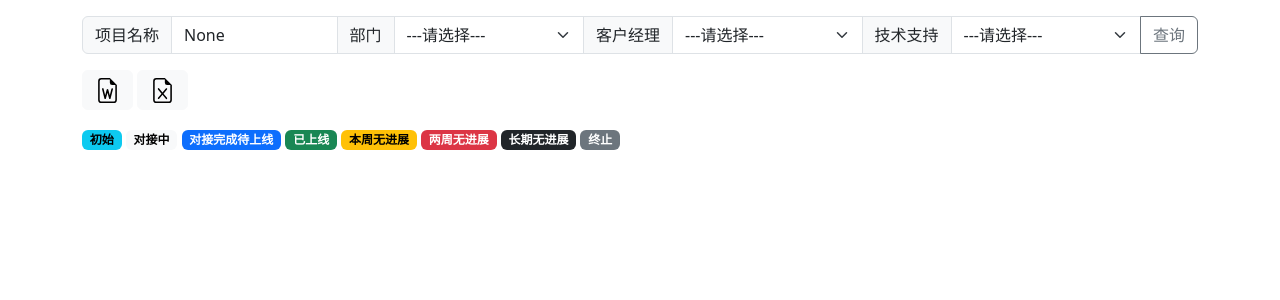
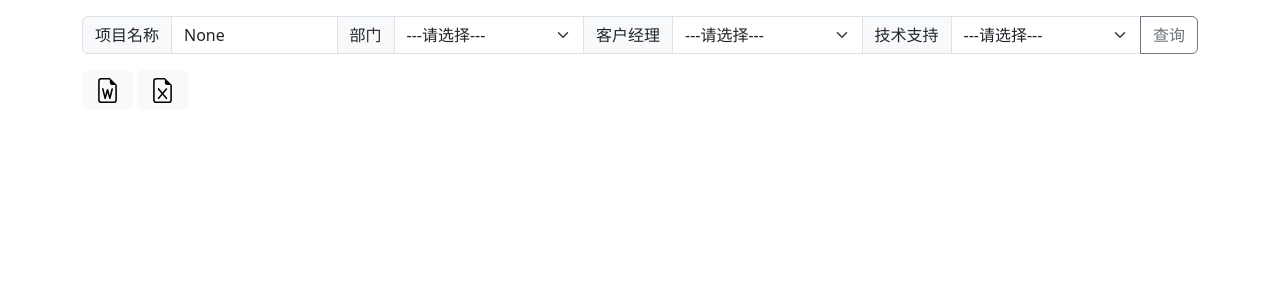
Before and after one commit to stardust1900/Project-Tracking, a Flask app: page /query in a window 1280 px wide. Shown: the part 57-357 px from the top of the page. Run offline with Flask 3, Linux system fonts and the light colour scheme; data that the repository does not hold is empty; parts of the project's set-up code (start-up, migrations or seed data) failed here and were passed over; some libraries are stand-ins or nearby versions.

Commit message:
修改配置

```diff
--- a/config.py
+++ /dev/null
@@ -1,5 +0,0 @@
-DROP_TABLES=False
-# DROP_TABLES=True
-SECRET_KEY='cc1783748e016f96575f9f0cf1005a5b7d05851cec00fe2f65c43212a8e9b231'
-
-DATABASE_URI=''
--- a/templates/main.html
+++ b/templates/main.html
@@ -49,27 +49,25 @@
         </svg>
     </a>
 </div>
-<dev class="mb-3">
-    <span class="badge text-bg-info">初始</span>
-    <span class="badge text-bg-light">对接中</span>
-    <span class="badge text-bg-primary">对接完成待上线</span>
-    <span class="badge text-bg-success">已上线</span>
-    <span class="badge text-bg-warning">本周无进展</span>
-    <span class="badge text-bg-danger">两周无进展</span>
-    <span class="badge text-bg-dark">长期无进展</span>
-    <span class="badge text-bg-secondary">终止</span>
-</dev>
 {% for product in products %}
 <div class="card mb-3">
     <h3 class="card-header"> {{product.name}} <a href="/addProject?productId={{product.id}}" class="btn btn-primary">新增项目</a></h3>
     <div class="card-body">
         {% for project in projects %}
         {% if project.product.id == product.id or project.product.parent_id == product.id%}
-        <div class="p-3 mb-2 {% if project.state==0 %} bg-info text-dark{% endif %} {% if project.state==1 %} bg-light text-dark{% endif %} {% if project.state==2 %} bg-primary text-white{% endif %} {% if project.state==3 %} bg-success text-white{% endif %} {% if project.state==4 %} bg-warning text-dark{% endif %} {% if project.state==5 %} bg-danger text-white{% endif %} {% if project.state==6 %} bg-dark text-white{% endif %} {% if project.state==7 %} bg-secondary text-white{% endif %}">
+        <div>
             【{{project.product.name}}】{{project.merchant_name}} （{{project.dept.name}} {{project.manager.name}} {{project.input_date}}）
             {% for supporter in project.supporters %}
             @{{supporter.name}}
             {% endfor %}
+            {% if project.state==0 %}<span class="badge text-bg-light">初始</span>{% endif %}
+            {% if project.state==1 %}<span class="badge text-bg-info">对接中</span>{% endif %}
+            {% if project.state==2 %}<span class="badge text-bg-primary">对接完成待上线</span>{% endif %}
+            {% if project.state==3 %}<span class="badge text-bg-success">已上线</span>{% endif %}
+            {% if project.state==4 %}<span class="badge text-bg-warning">本周无进展</span>{% endif %}
+            {% if project.state==5 %}<span class="badge text-bg-danger">两周无进展</span>{% endif %}
+            {% if project.state==6 %}<span class="badge text-bg-dark">长期无进展</span>{% endif %}
+            {% if project.state==7 %}<span class="badge text-bg-secondary">终止</span>{% endif %}
             <a href="/editProject?projectId={{project.id}}" class="link-primary">
                 <svg xmlns="http://www.w3.org/2000/svg" width="16" height="16" fill="currentColor" class="bi bi-pencil-square" viewBox="0 0 16 16">
                 <path d="M15.502 1.94a.5.5 0 0 1 0 .706L14.459 3.69l-2-2L13.502.646a.5.5 0 0 1 .707 0l1.293 1.293zm-1.75 2.456-2-2L4.939 9.21a.5.5 0 0 0-.121.196l-.805 2.414a.25.25 0 0 0 .316.316l2.414-.805a.5.5 0 0 0 .196-.12l6.813-6.814z"/>
```
